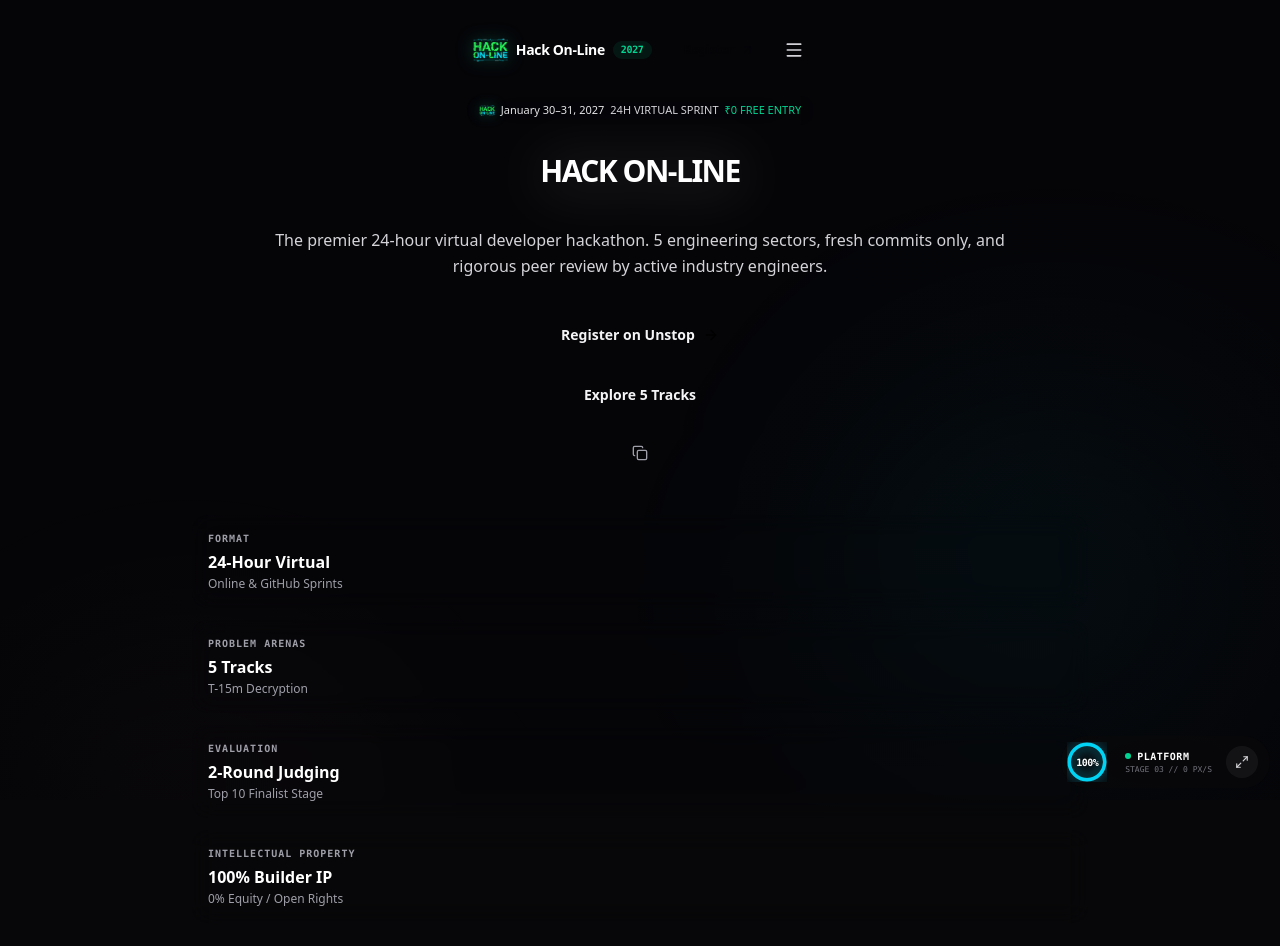
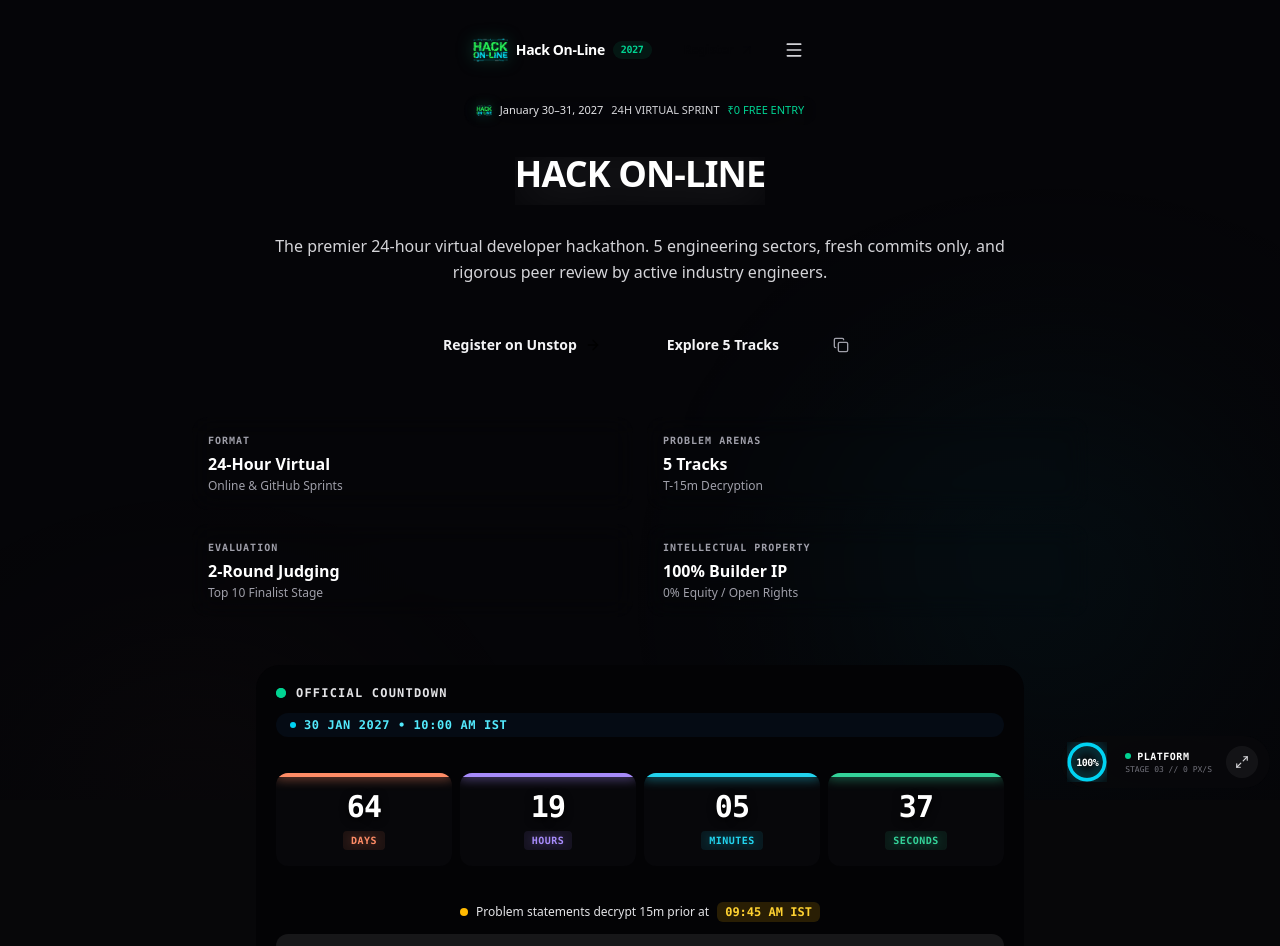
Before and after one commit to HridayBardia/Hack-On-Line, a Next.js app: page / in a window 1280 px wide. Shown: the top 946 px of the page. Built offline with nearby package versions, Linux system fonts and the light colour scheme.

Commit message:
fix(hero): restore normal compact button dimensions and horizontal layout

```diff
--- a/src/components/Countdown.tsx
+++ b/src/components/Countdown.tsx
@@ -104,29 +104,29 @@ export function Countdown() {
         <div className="absolute inset-x-0 top-0 h-px bg-gradient-to-r from-transparent via-cyan-400/50 to-transparent pointer-events-none" />
 
         {/* Header Telemetry */}
-        <div className="flex flex-col xs:flex-row items-start xs:items-center justify-between gap-2.5 pb-4 mb-4 sm:mb-5 border-b border-white/10 text-xs">
-          <div className="flex items-center gap-2">
+        <div className="flex flex-col sm:flex-row sm:items-center justify-between gap-3 pb-4 mb-5 border-b border-white/10 text-xs">
+          <div className="flex items-center gap-2.5">
             <span className="relative flex h-2.5 w-2.5">
               <span className="animate-ping absolute inline-flex h-full w-full rounded-full bg-emerald-400 opacity-75" />
               <span className="relative inline-flex rounded-full h-2.5 w-2.5 bg-emerald-400 shadow-[0_0_10px_rgba(52,211,153,1)]" />
             </span>
-            <span className="font-mono uppercase tracking-widest text-[11px] sm:text-xs font-bold text-zinc-200">
+            <span className="font-mono uppercase tracking-widest text-xs font-bold text-zinc-200">
               OFFICIAL COUNTDOWN
             </span>
           </div>
 
-          <div className="font-mono text-cyan-300 text-[11px] sm:text-sm px-3 py-1 rounded-full bg-[#050b14] border border-cyan-400/60 shadow-[0_0_15px_rgba(6,182,212,0.25)] font-bold tracking-wider flex items-center gap-2 shrink-0">
+          <div className="font-mono text-cyan-300 text-xs sm:text-sm px-3.5 py-1 rounded-full bg-[#050b14] border border-cyan-400/60 shadow-[0_0_15px_rgba(6,182,212,0.25)] font-bold tracking-wider flex items-center gap-2 shrink-0 whitespace-nowrap">
             <span className="w-1.5 h-1.5 rounded-full bg-cyan-400 animate-pulse" />
             <span>30 JAN 2027 • 10:00 AM IST</span>
           </div>
         </div>
 
         {/* Chronometer Grid: Deep Pitch-Black Razor-Sharp Cards */}
-        <div className="grid grid-cols-4 gap-1.5 xs:gap-2.5 sm:gap-4 text-center">
+        <div className="grid grid-cols-4 gap-2 sm:gap-4 text-center">
           {units.map((unit, idx) => (
             <div
               key={idx}
-              className="relative flex flex-col items-center justify-center py-3.5 px-1 xs:py-5 xs:px-2 sm:py-7 sm:px-4 rounded-xl sm:rounded-2xl bg-[#07070a] border border-white/15 hover:border-white/30 shadow-[0_12px_36px_rgba(0,0,0,0.95)] group overflow-hidden transition-all duration-200"
+              className="relative flex flex-col items-center justify-center py-4 px-1.5 sm:py-7 sm:px-4 rounded-xl sm:rounded-2xl bg-[#07070a] border border-white/15 hover:border-white/30 shadow-[0_12px_36px_rgba(0,0,0,0.95)] group overflow-hidden transition-all duration-200"
             >
               {/* Luminous Top Accent Stripe */}
               <div
@@ -139,7 +139,7 @@ export function Countdown() {
 
               {/* Razor-Sharp Pure White High-Contrast Digits */}
               <div
-                className="font-mono text-2xl xs:text-3xl sm:text-5xl md:text-7xl font-black tracking-tight text-white mb-1.5 sm:mb-2 select-none"
+                className="font-mono text-3xl sm:text-6xl md:text-7xl font-black tracking-tight text-white mb-1.5 sm:mb-2 select-none"
                 style={{
                   textShadow: "0 2px 8px rgba(0,0,0,0.95)",
                 }}
@@ -149,7 +149,7 @@ export function Countdown() {
 
               {/* Bold High-Contrast Unit Label Pill */}
               <div
-                className="px-1.5 xs:px-2 sm:px-2.5 py-0.5 sm:py-1 rounded font-mono text-[9px] xs:text-[10px] sm:text-xs tracking-wide sm:tracking-widest font-black uppercase border shadow-sm max-w-full truncate"
+                className="px-2 py-0.5 sm:px-2.5 sm:py-1 rounded font-mono text-[10px] sm:text-xs tracking-wider sm:tracking-widest font-black uppercase border shadow-sm max-w-full truncate"
                 style={{
                   color: unit.accent,
                   borderColor: `${unit.accent}60`,
@@ -165,7 +165,7 @@ export function Countdown() {
 
         {/* Footer Strip */}
         <div className="mt-5 sm:mt-6 pt-4 sm:pt-5 border-t border-white/10 flex flex-col sm:flex-row items-center justify-between gap-3 sm:gap-4 text-xs w-full">
-          <div className="flex flex-wrap items-center justify-center sm:justify-start gap-1.5 xs:gap-2 text-xs sm:text-sm text-zinc-300 text-center sm:text-left">
+          <div className="flex flex-wrap items-center justify-center sm:justify-start gap-2 text-xs sm:text-sm text-zinc-300 text-center sm:text-left">
             <span className="size-2 rounded-full bg-amber-400 shadow-[0_0_8px_rgba(251,191,36,0.8)] shrink-0" />
             <span className="font-medium text-zinc-200">
               Problem statements decrypt 15m prior at
--- a/src/components/sections/Hero.tsx
+++ b/src/components/sections/Hero.tsx
@@ -48,7 +48,7 @@ export function Hero({ onOpenRegister }: HeroProps) {
           initial={{ opacity: 0, y: -14, filter: "blur(6px)" }}
           animate={{ opacity: 1, y: 0, filter: "blur(0px)" }}
           transition={{ duration: 0.5, ease: "easeOut" }}
-          className="inline-flex flex-wrap items-center justify-center gap-1.5 sm:gap-2.5 px-3 sm:px-4 py-1.5 rounded-2xl sm:rounded-full bg-gradient-to-r from-violet-950/70 via-zinc-900/90 to-cyan-950/70 border border-white/15 shadow-[0_0_24px_rgba(139,92,246,0.3)] mb-6 text-[11px] sm:text-xs text-zinc-200 backdrop-blur-xl max-w-full"
+          className="inline-flex flex-wrap items-center justify-center gap-2 sm:gap-2.5 px-3 sm:px-4 py-1.5 rounded-full bg-gradient-to-r from-violet-950/70 via-zinc-900/90 to-cyan-950/70 border border-white/15 shadow-[0_0_24px_rgba(139,92,246,0.3)] mb-6 text-[11px] sm:text-xs text-zinc-200 backdrop-blur-xl max-w-full text-center"
         >
           {/* eslint-disable-next-line @next/next/no-img-element */}
           <img
@@ -56,13 +56,13 @@ export function Hero({ onOpenRegister }: HeroProps) {
             alt="Hack On-Line"
             className="w-4 h-4 object-contain filter drop-shadow-[0_0_6px_rgba(16,185,129,0.5)] shrink-0"
           />
-          <span className="text-zinc-200 font-normal">
+          <span className="text-zinc-200 font-normal whitespace-nowrap">
             January 30–31, 2027
           </span>
-          <span className="text-white/30 hidden xs:inline">•</span>
-          <span className="text-zinc-300 font-normal">24H VIRTUAL SPRINT</span>
-          <span className="text-white/30 hidden xs:inline">•</span>
-          <span className="text-emerald-400 font-medium">₹0 FREE ENTRY</span>
+          <span className="text-white/30 hidden sm:inline">•</span>
+          <span className="text-zinc-300 font-normal whitespace-nowrap">24H VIRTUAL SPRINT</span>
+          <span className="text-white/30 hidden sm:inline">•</span>
+          <span className="text-emerald-400 font-medium whitespace-nowrap">₹0 FREE ENTRY</span>
         </motion.div>
 
         {/* Monolithic Hero Title */}
@@ -70,9 +70,9 @@ export function Hero({ onOpenRegister }: HeroProps) {
           initial={{ opacity: 0, y: 16, filter: "blur(8px)" }}
           animate={{ opacity: 1, y: 0, filter: "blur(0px)" }}
           transition={{ duration: 0.6, delay: 0.1, ease: "easeOut" }}
-          className="relative inline-block my-2 w-full max-w-full px-2"
+          className="relative inline-block my-2 max-w-full overflow-hidden"
         >
-          <h1 className="text-3xl xs:text-5xl sm:text-7xl md:text-8xl lg:text-9xl font-black tracking-tighter uppercase leading-[0.95] select-none text-white drop-shadow-[0_4px_30px_rgba(255,255,255,0.3)] cursor-pointer break-words">
+          <h1 className="text-4xl sm:text-8xl md:text-9xl font-black tracking-tight sm:tracking-tighter uppercase leading-[0.95] sm:leading-[0.9] select-none text-white drop-shadow-[0_4px_30px_rgba(255,255,255,0.3)] cursor-pointer break-words">
             <TextScramble text="HACK ON-LINE" speed={25} cyclesPerChar={2} />
           </h1>
           {/* Subtle luminous neon trace below title */}
@@ -94,11 +94,11 @@ export function Hero({ onOpenRegister }: HeroProps) {
           initial={{ opacity: 0, y: 16 }}
           animate={{ opacity: 1, y: 0 }}
           transition={{ duration: 0.6, delay: 0.3, ease: "easeOut" }}
-          className="mt-8 sm:mt-9 flex flex-col xs:flex-row items-center justify-center gap-3 sm:gap-4 w-full xs:w-auto px-4"
+          className="mt-9 flex flex-wrap items-center justify-center gap-3.5 sm:gap-4"
         >
           <button
             onClick={onOpenRegister}
-            className="luxury-button-primary w-full xs:w-auto px-6 sm:px-7 py-3.5 min-h-11 rounded-2xl text-sm font-bold flex items-center justify-center gap-2 shadow-[0_0_30px_rgba(255,255,255,0.35)] cursor-pointer"
+            className="luxury-button-primary px-7 py-3.5 rounded-2xl text-sm font-bold flex items-center gap-2 shadow-[0_0_30px_rgba(255,255,255,0.35)] cursor-pointer"
           >
             <span>Register on Unstop</span>
             <ArrowRight className="w-4 h-4 text-black" />
@@ -106,14 +106,14 @@ export function Hero({ onOpenRegister }: HeroProps) {
 
           <a
             href="#tracks"
-            className="luxury-button-secondary w-full xs:w-auto px-5 sm:px-6 py-3.5 min-h-11 rounded-2xl text-sm font-semibold hover:border-white/40 flex items-center justify-center cursor-pointer"
+            className="luxury-button-secondary px-6 py-3.5 rounded-2xl text-sm font-semibold hover:border-white/40 flex items-center gap-2 cursor-pointer"
           >
             <span>Explore 5 Tracks</span>
           </a>
 
           <button
             onClick={copyLink}
-            className="luxury-button-secondary w-full xs:w-auto px-4 py-3.5 min-h-11 rounded-2xl text-sm text-zinc-400 hover:text-white flex items-center justify-center cursor-pointer"
+            className="luxury-button-secondary px-4 py-3.5 rounded-2xl text-sm text-zinc-400 hover:text-white flex items-center justify-center cursor-pointer"
             title="Copy portal registration link"
             aria-label="Copy portal registration link"
           >
@@ -131,7 +131,7 @@ export function Hero({ onOpenRegister }: HeroProps) {
           whileInView={{ opacity: 1, y: 0 }}
           viewport={{ once: true }}
           transition={{ duration: 0.6, delay: 0.4 }}
-          className="mt-10 sm:mt-12 grid grid-cols-1 xs:grid-cols-2 sm:grid-cols-4 gap-3 sm:gap-3.5 w-full max-w-4xl text-left"
+          className="mt-12 grid grid-cols-2 sm:grid-cols-4 gap-3.5 w-full max-w-4xl text-left"
         >
           <div className="p-4 rounded-2xl bg-gradient-to-b from-white/[0.06] to-white/[0.02] border border-white/10 backdrop-blur-md shadow-sm hover:border-white/20 transition-all hover:-translate-y-0.5">
             <div className="text-[10px] font-mono text-zinc-400 uppercase tracking-widest font-bold">Format</div>
```
